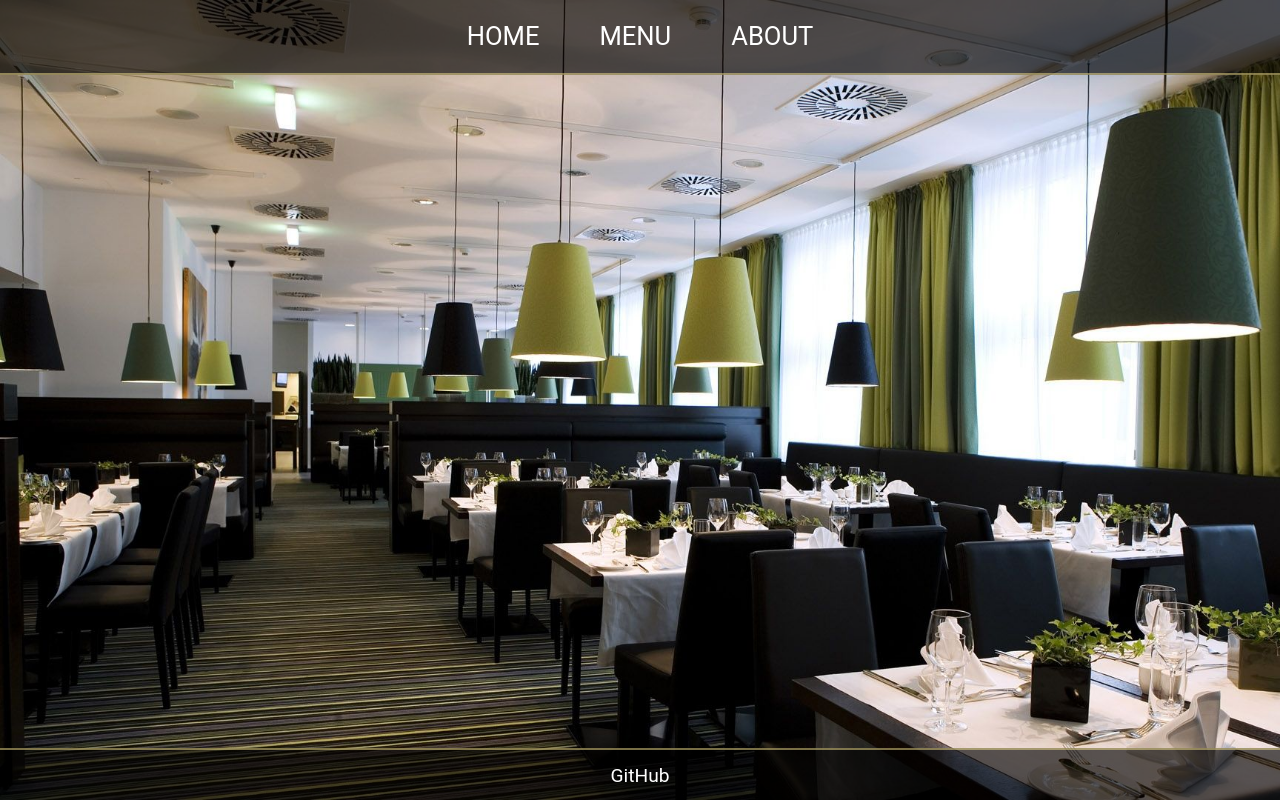
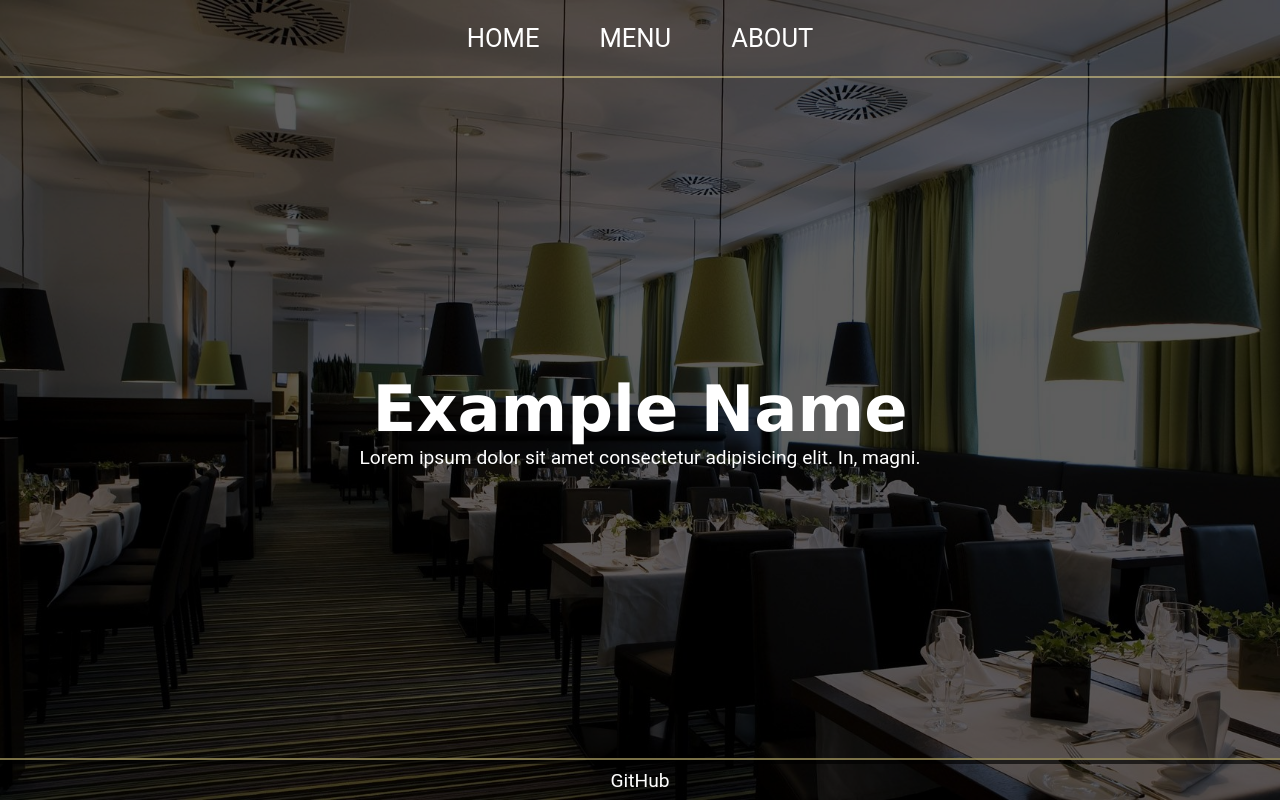
Before and after one commit to RodrigoAlv97/restaurant-page, a website built with webpack: page dist/index.html in a window 1280 px wide. Built offline with nearby package versions, Linux system fonts and the light colour scheme.

Commit message:
add home module

```diff
--- /dev/null
+++ b/src/home.js
@@ -0,0 +1,23 @@
+
+function homeLoader(main){
+
+    const container = document.createElement('div');
+    container.setAttribute('id' , 'homeContainer');
+
+    const name = document.createElement('div');
+    name.setAttribute('id' , 'name');
+    name.textContent = 'Example Name';
+
+    container.appendChild(name);
+
+    const subText = document.createElement('div');
+    subText.setAttribute('id' , 'subText');
+    subText.textContent = 'Lorem ipsum dolor sit amet consectetur adipisicing elit. In, magni.';
+
+    container.appendChild(subText);
+
+    main.appendChild(container);
+
+}
+
+export {homeLoader}
--- a/src/index.js
+++ b/src/index.js
@@ -1,4 +1,18 @@
+import {pageLoader} from './pageLoad.js';
+import {homeLoader} from './home.js';
 import './style.css';
-import {pageLoader} from './pageLoad.js';
 
 pageLoader();
+
+
+const main = document.querySelector('#main');
+const home = document.querySelector('#home');
+const menu = document.querySelector('#menu');
+const about = document.querySelector('#about');
+
+homeLoader(main);
+
+home.addEventListener("click", function() {
+    main.replaceChildren();
+    homeLoader(main);
+  });
--- a/src/style.css
+++ b/src/style.css
@@ -16,7 +16,7 @@
 }
 
 #main{
-    height: 100%;
+    height: 95%;
 }
 /*--------------------Header--------------------*/
 #header{
@@ -49,12 +49,40 @@
 }
 /*--------------------Header--------------------*/
 
+
+/*--------------------Home--------------------*/
+
+#homeContainer{
+    background-color: rgba(0, 0, 0, 0.633);
+    height: 95%;
+    display: flex;
+    flex-direction: column;
+    justify-content: center;
+    align-items: center;
+    color: #fff;
+}
+
+#name{
+    font-size: 4rem;
+    font-weight: 700;
+    font-family: Verdana;
+}
+
+#subText{
+    font-weight: 400;
+    font-size: 1.2rem;
+}
+
+
+/*--------------------Home--------------------*/
+
+
 /*--------------------Footer--------------------*/
 #footer{
-    height: 50px;
+    height: 5%;
     border-top: 2px #ffec9678 solid;
     background-color: rgba(0, 0, 0, 0.633);
-    position: absolute;
+    position: fixed;
     bottom:0;
     width: 100%;
     position: fixed;
```
Also changed, not shown: dist/main.js, src/about.js (added), src/menu.js (added).
